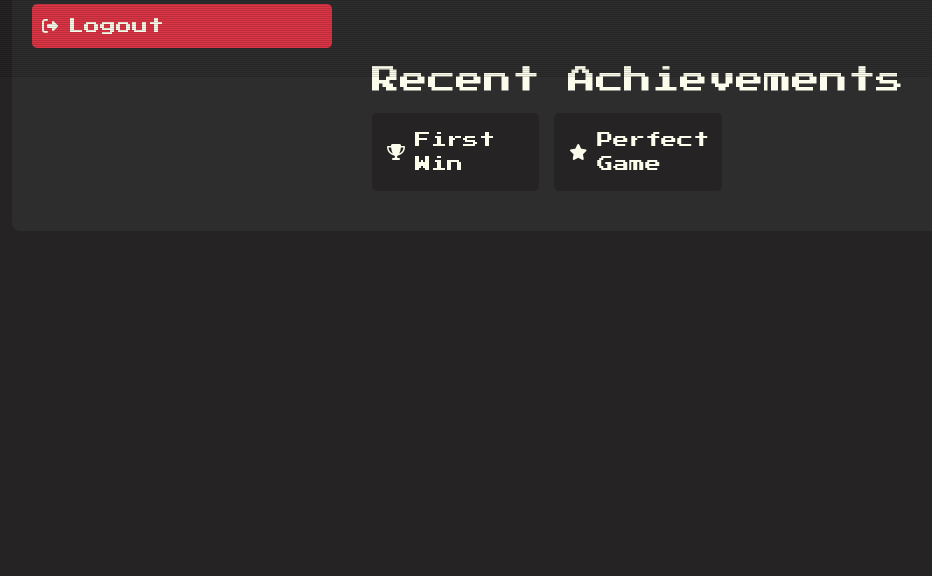
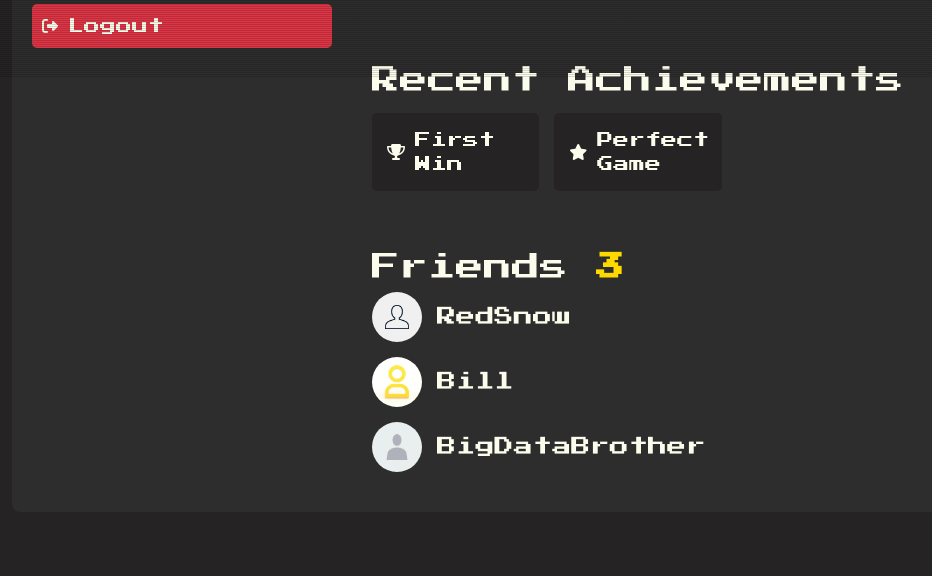
Before and after one commit to BigDataBrothers/ft_transendance, a Django app: page / in a window 1280 px wide. Shown: the part 723-1299 px from the top of the page, without its empty margins (162-1094 px from the left). Before the commit the page ends 893 px from the top, so only its background shows below. Run offline with Django 5.2, Linux system fonts and the light colour scheme; the visitor is signed in with stand-in values (Sample User, id 1).

Commit message:
add friends

```diff
--- a/django-docker/templates/base.html
+++ b/django-docker/templates/base.html
@@ -22,7 +22,6 @@
         /* * {
             border: solid black 1px;
         } */
-
 
         :root {
             --primary-bg: #262324;
@@ -552,6 +551,10 @@
             background: #dc3545;
         }
 
+        .custom-change-password-btn {
+            background-color: #262324;
+        }
+
         .main-content {
             display: flex;
             flex-direction: column;
@@ -598,6 +601,40 @@
             gap: 10px;
         }
 
+        .friends-section {
+            background: var(--button-bg);
+            border-radius: 5px;
+            padding: 20px;
+        }
+
+        .friends-list {
+            display: flex;
+            flex-direction: column;
+            gap: 15px;
+        }
+
+        .friend {
+            display: flex;
+            align-items: center;
+            gap: 15px;
+        }
+
+        .friend-avatar {
+            width: 50px;
+            height: 50px;
+            border-radius: 50%;
+        }
+
+        .friend-name {
+            font-size: 1.2em;
+            color: var(--primary-text);
+        }
+
+        .friends-count {
+            color: #fdd900; /* Couleur différente pour le nombre d'amis */
+            font-weight: bold;
+        }
+
         @media (max-width: 768px) {
             .profile-content {
                 grid-template-columns: 1fr;
@@ -622,6 +659,7 @@
             }
         }
     </style>
+
 </head>
 <body>
     <nav class="navbar navbar-expand-lg">
--- a/django-docker/templates/home.html
+++ b/django-docker/templates/home.html
@@ -34,7 +34,7 @@
                     </div>
                 </div>
                 <div class="profile-links">
-                    <a href="{% url 'password_change' %}" class="profile-link">
+                    <a href="{% url 'password_change' %}" class="profile-link custom-change-password-btn">
                         <i class="fas fa-key"></i> Change Password
                     </a>
                     <form action="{% url 'logout' %}" method="post">
@@ -75,6 +75,24 @@
                         </div>
                     </div>
                 </div>
+
+                <div class="friends-section">
+                    <h3>Friends <span class="friends-count">3</span></h3>
+                    <div class="friends-list">
+                        <div class="friend">
+                            <img src="{% static 'images/UserBlackBgWhite.jpg' %}" alt="Friend 1" class="friend-avatar">
+                            <span class="friend-name">RedSnow</span>
+                        </div>
+                        <div class="friend">
+                            <img src="{% static 'images/UserYelloBgWhite.jpg' %}" alt="Friend 2" class="friend-avatar">
+                            <span class="friend-name">Bill</span>
+                        </div>
+                        <div class="friend">
+                            <img src="{% static 'images/avatar.jpg' %}" alt="Friend 3" class="friend-avatar">
+                            <span class="friend-name">BigDataBrother</span>
+                        </div>
+                    </div>
+                </div>
             </div>
         </div>
     </div>
```
